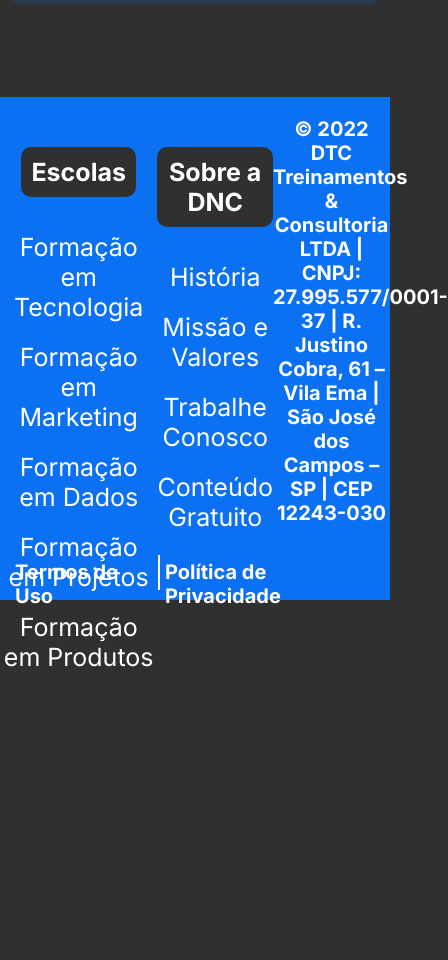
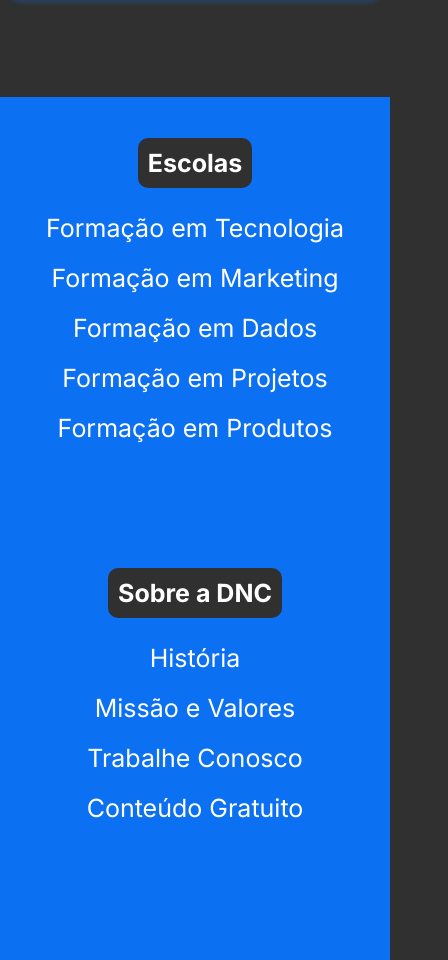
Before and after one commit to ProgramadorAlbertoLuis/Bootcamp-DNC, a plain HTML site: page index.html in a window 390 px wide. Shown: the part 1448-2408 px from the top of the page, 448 px wide, since content can reach past the window. Before the commit the page ends 2140 px from the top, so only its background shows below. Drawn offline with Linux system fonts and the light colour scheme.

Commit message:
final footer

```diff
--- a/style.css
+++ b/style.css
@@ -317,5 +317,18 @@
         font-size: 20px;
     }
 
+    /* Footer */
 
+    footer .linha1{
+        flex-direction: column;
+    }
+
+    footer .address{
+        width: 95%;
+        margin-bottom: 20px;
+    }
+
+    footer h5{
+        margin-bottom: 5px ;
+    }
 }
```
